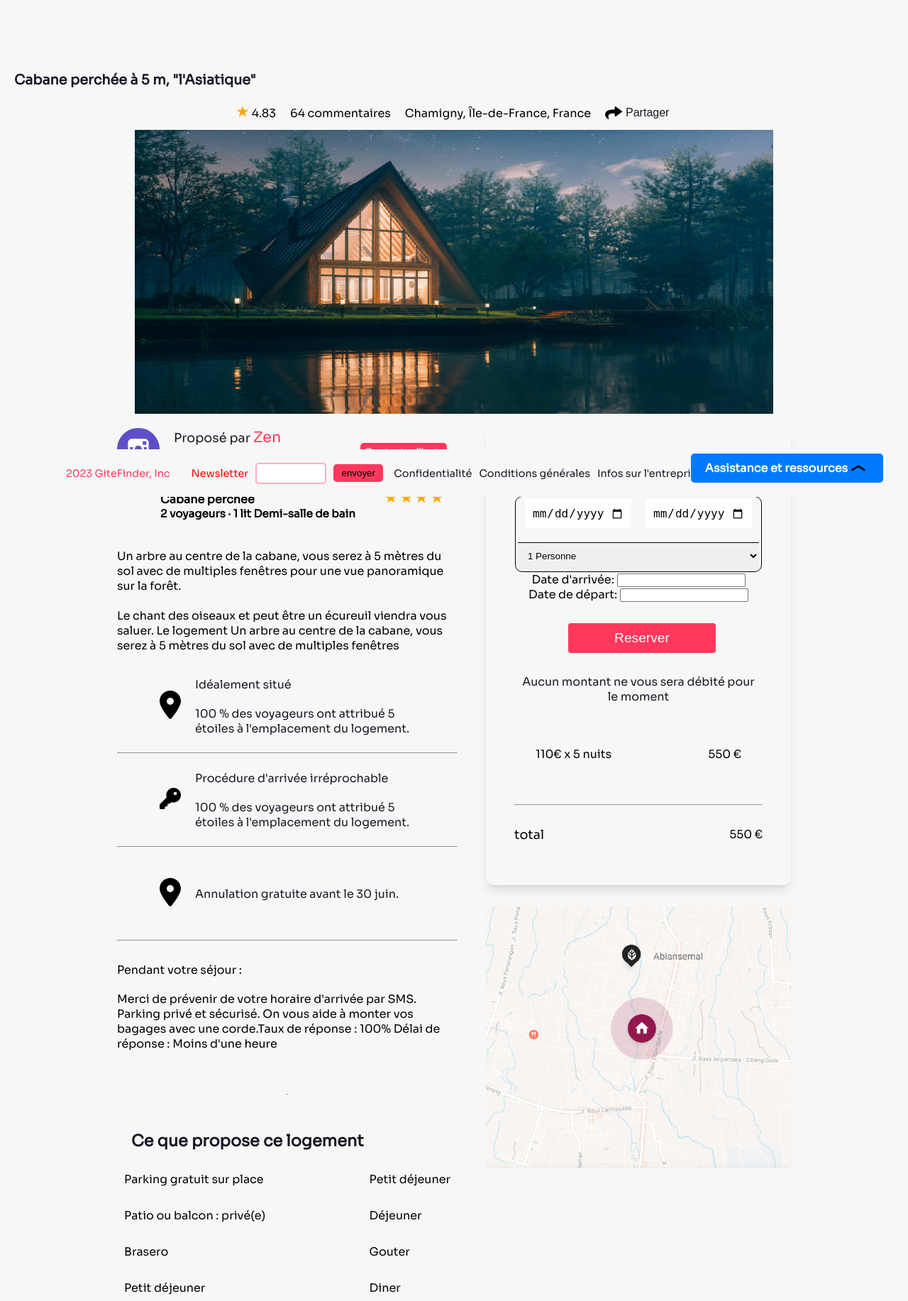
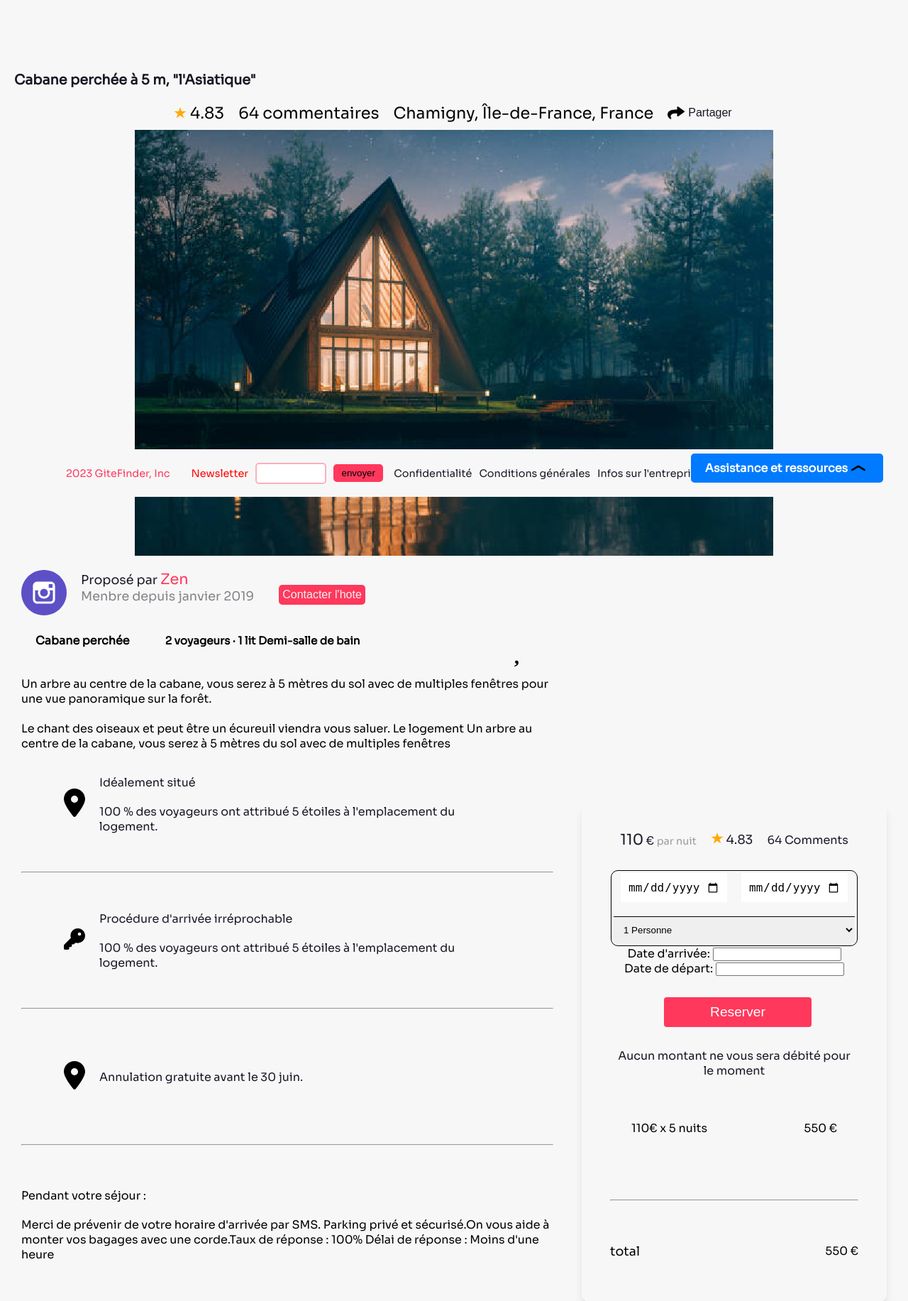
Before and after one commit to Taysma/gitefinder, a PHP site: template view/post.html.twig in a window 1280 px wide. Shown: the part 100-1933 px from the top of the page at 71% size. Run offline with PHP 8.4, Linux system fonts and the light colour scheme; the template is opened without the code that fills it, so the values that code supplies are empty; some libraries are stand-ins or nearby versions.

Commit message:
update for like  homepage and post rental favoris

```diff
--- a/asset/css/style.css
+++ b/asset/css/style.css
@@ -28,7 +28,12 @@ a {
 }
 
 hr {
-  margin: 30px auto;
+  margin: 60px auto;
+}
+@media screen and (max-width: 350px) {
+  hr {
+    margin: 70px auto;
+  }
 }
 
 body {
@@ -443,6 +448,7 @@ body .article .container-article-img {
 }
 body .article .container-article-img .title-article {
   margin: 20px;
+  position: relative;
 }
 body .article .container-article-img .title-article .h1-title-article {
   font-size: 1.2rem;
@@ -464,7 +470,6 @@ body .article .container-article-img .img-article {
 body .article .container-article-img .img-article img {
   width: 100%;
   image-rendering: pixelated;
-  height: 50vh;
 }
 body .article .container-article-img .rating-comment-location-share-like {
   display: flex;
@@ -478,6 +483,26 @@ body .article .container-article-img .rating-comment-location-share-like {
     margin: 10px 0px;
     -moz-column-gap: 20px;
          column-gap: 20px;
+  }
+}
+body .article .container-article-img .rating-comment-location-share-like .rating,
+body .article .container-article-img .rating-comment-location-share-like .comment {
+  white-space: nowrap;
+  font: 500;
+  font-size: 1.4rem;
+}
+@media screen and (max-width: 750px) {
+  body .article .container-article-img .rating-comment-location-share-like .rating,
+  body .article .container-article-img .rating-comment-location-share-like .comment {
+    font-size: 0.8rem;
+  }
+}
+body .article .container-article-img .rating-comment-location-share-like .location {
+  font-size: 1.4rem;
+}
+@media screen and (max-width: 750px) {
+  body .article .container-article-img .rating-comment-location-share-like .location {
+    font-size: 0.8rem;
   }
 }
 body .article .container-article-img .rating-comment-location-share-like .share {
@@ -514,6 +539,14 @@ body .article .container-article-img .rating-comment-location-share-like .share
   gap: 10px;
   border-radius: 15px;
 }
+@media screen and (max-width: 750px) {
+  body .article .container-article-img .rating-comment-location-share-like .share .share-button .share-popup {
+    rotate: 90deg;
+    top: 40%;
+    left: 0%;
+    position: fixed;
+  }
+}
 body .article .container-article-img .rating-comment-location-share-like .share .share-button .share-popup .icon-img {
   width: 44px;
   border-radius: 999px;
@@ -521,6 +554,11 @@ body .article .container-article-img .rating-comment-location-share-like .share
   border: none;
   cursor: pointer;
 }
+@media screen and (max-width: 750px) {
+  body .article .container-article-img .rating-comment-location-share-like .share .share-button .share-popup .icon-img {
+    rotate: 270deg;
+  }
+}
 body .article .profil-content-reservation-map {
   width: 100%;
   display: flex;
@@ -542,11 +580,13 @@ body .article .profil-content-reservation-map .row-limit-size-flex {
 body .article .profil-content-reservation-map .row-limit-size-flex .profil-article {
   align-items: center;
   gap: 20px;
-  width: 500px;
+  width: auto;
   padding: 10px;
 }
 body .article .profil-content-reservation-map .row-limit-size-flex .profil-article .title-article {
-  margin: auto;
+  display: flex;
+  gap: 50px;
+  align-items: center;
 }
 body .article .profil-content-reservation-map .row-limit-size-flex .profil-article .title-article .h1-title-article {
   font-size: 1rem;
@@ -592,11 +632,11 @@ body .article .profil-content-reservation-map .row-limit-size-flex .profil-artic
 }
 body .article .profil-content-reservation-map .row-limit-size-flex .profil-article .content-article {
   margin: 0 auto;
-  max-width: 500px;
+  max-width: 750px;
 }
 body .article .profil-content-reservation-map .row-limit-size-flex .profil-article .content-article .title-star-rating {
   display: flex;
-  justify-content: center;
+  position: relative;
   padding: 20px;
 }
 body .article .profil-content-reservation-map .row-limit-size-flex .profil-article .content-article .content-paragragraphe-article {
@@ -658,10 +698,14 @@ body .article .profil-content-reservation-map .row-limit-size-flex .profil-artic
   margin: 10px auto;
 }
 body .article .profil-content-reservation-map .row-limit-size-flex .card-map-article {
-  width: auto;
+  display: flex;
+  width: 100%;
   max-width: 450px;
   padding: 10px;
+  justify-content: center;
+  flex-direction: column;
   border: none;
+  margin: auto;
   border-radius: 15px;
 }
 body .article .profil-content-reservation-map .row-limit-size-flex .card-map-article .card-reservation {
@@ -707,6 +751,13 @@ body .article .profil-content-reservation-map .row-limit-size-flex .card-map-art
   justify-content: center;
   flex-direction: column;
   text-align: center;
+  max-width: 650px;
+  width: 100%;
+}
+@media screen and (max-width: 1000px) {
+  body .article .profil-content-reservation-map .row-limit-size-flex .card-map-article .card-reservation .form-card-reservation {
+    max-width: 450px;
+  }
 }
 body .article .profil-content-reservation-map .row-limit-size-flex .card-map-article .card-reservation .form-card-reservation form {
   margin: auto;
@@ -744,6 +795,7 @@ body .article .profil-content-reservation-map .row-limit-size-flex .card-map-art
 body .article .profil-content-reservation-map .row-limit-size-flex .card-map-article .card-reservation .form-card-reservation form .form-reservation #calendar {
   display: none;
   margin: 20px auto;
+  width: auto;
   max-width: 600px;
 }
 body .article .profil-content-reservation-map .row-limit-size-flex .card-map-article .card-reservation .form-card-reservation form .form-reservation .selected-range {
@@ -1305,6 +1357,7 @@ body footer {
   background-color: #F7F7F7;
   position: fixed;
   bottom: 0;
+  z-index: 20;
 }
 body footer .footer-container {
   display: flex;
@@ -1604,25 +1657,10 @@ body .breadcrumb .ol-breadcrumb .breadcrumb-item a.active {
   color: #333;
   font-weight: bold;
 }
-body .like-heart {
-  position: absolute;
-  top: 15px;
-  width: 64px;
-  right: 10px;
-  padding: 15px;
-  background-color: #f2f2f2;
-  border-radius: 999px;
-  display: flex;
-  height: auto;
-  align-items: center;
-}
-body .like-heart .like-size {
-  width: 100%;
-}
 body .heart {
   z-index: 150;
   right: 20px;
-  top: 25px;
+  top: 5px;
   position: absolute;
   font-size: 48px;
   transition: color 0.3s ease-in-out;
@@ -1635,4 +1673,17 @@ body .heart.filled {
 body .heart.empty {
   color: black;
   /* Couleur du cœur vide */
+}
+body .star {
+  font-size: 24px;
+  transition: color 0.3s ease-in-out;
+  cursor: pointer;
+}
+body .star.selected {
+  color: gold;
+  /* Couleur de l'étoile sélectionnée */
+}
+body .star.filled {
+  color: gold;
+  /* Couleur de l'étoile remplie */
 }/*# sourceMappingURL=style.css.map */
--- a/asset/css/style.scss
+++ b/asset/css/style.scss
@@ -41,7 +41,11 @@ a {
 }
 
 hr {
-    margin: 30px auto;
+    margin: 60px auto;
+
+    @media screen and (max-width:350px) {
+        margin: 70px auto;
+    }
 }
 
 // input[type="date"] {
@@ -579,6 +583,7 @@ body {
 
             .title-article {
                 margin: 20px;
+                position: relative;
 
                 .h1-title-article {
                     font-size: 1.2rem;
@@ -601,7 +606,7 @@ body {
                 img {
                     width: 100%;
                     image-rendering: pixelated;
-                    height: 50vh;
+                    // height: 50vh;
                 }
             }
 
@@ -619,6 +624,29 @@ body {
                     margin: 10px 0px;
                     column-gap: 20px;
 
+                }
+
+                .rating,
+                .comment {
+                    white-space: nowrap;
+                    font: 500;
+                    font-size: 1.4rem;
+
+                    @media screen and (max-width:750px) {
+
+                        font-size: 0.80rem;
+
+                    }
+                }
+
+                .location {
+                    font-size: 1.4rem;
+
+                    @media screen and (max-width:750px) {
+
+                        font-size: 0.80rem;
+
+                    }
                 }
 
 
@@ -664,7 +692,12 @@ body {
                             gap: 10px;
                             border-radius: 15px;
 
-                            @media screen and (max) {}
+                            @media screen and (max-width:750px) {
+                                rotate: 90deg;
+                                top: 40%;
+                                left: 0%;
+                                position: fixed;
+                            }
 
                             .icon-img {
                                 width: 44px;
@@ -674,6 +707,11 @@ body {
                                 border: none;
                                 cursor: pointer;
 
+                                @media screen and (max-width:750px) {
+                                    rotate: 270deg;
+
+                                }
+
                             }
                         }
                     }
@@ -705,11 +743,13 @@ body {
                     // display: flex;
                     align-items: center;
                     gap: 20px;
-                    width: 500px;
+                    width: auto;
                     padding: 10px;
 
                     .title-article {
-                        margin: auto;
+                        display: flex;
+                        gap: 50px;
+                        align-items: center;
 
                         .h1-title-article {
                             font-size: 1rem;
@@ -767,11 +807,12 @@ body {
 
                     .content-article {
                         margin: 0 auto;
-                        max-width: 500px;
+                        max-width: 750px;
 
                         .title-star-rating {
                             display: flex;
-                            justify-content: center;
+                            position: relative;
+                            // justify-content: center;
                             padding: 20px;
                         }
 
@@ -861,12 +902,14 @@ body {
                 }
 
                 .card-map-article {
-                    // display: flex;
-                    width: auto;
+                    display: flex;
+                    width: 100%;
                     max-width: 450px;
                     padding: 10px;
-                    // justify-content: center;
+                    justify-content: center;
+                    flex-direction: column;
                     border: none;
+                    margin: auto;
 
                     border-radius: 15px;
 
@@ -936,6 +979,13 @@ body {
                             justify-content: center;
                             flex-direction: column;
                             text-align: center;
+                            max-width: 650px;
+                            width: 100%;
+
+                            @media screen and (max-width:1000px) {
+                                max-width: 450px;
+
+                            }
 
 
                             form {
@@ -962,6 +1012,8 @@ body {
                                     #calendar {
                                         display: none;
                                         margin-top: 20px;
+                                        // width: auto;
+                                        // max-width: 500px;
                                     }
 
                                     .form-date-arrivee-depart {
@@ -981,6 +1033,7 @@ body {
                                     #calendar {
                                         display: none;
                                         margin: 20px auto;
+                                        width: auto;
                                         max-width: 600px;
                                     }
 
@@ -1735,6 +1788,7 @@ body {
         background-color: #F7F7F7;
         position: fixed;
         bottom: 0;
+        z-index: 20;
 
 
         .footer-container {
@@ -2111,34 +2165,35 @@ body {
         }
     }
 
-    .like-heart {
-        position: absolute;
-        top: 15px;
-        width: 64px;
-        right: 10px;
-        padding: 15px;
-        background-color: #f2f2f2;
-        border-radius: 999px;
-        display: flex;
-        height: auto;
-        align-items: center;
-
-
-        .like-size {
-            width: 100%;
-
-
-
-        }
-
-    }
-
-
-
+    // .like-heart {
+    //     // position: absolute;
+    //     top: 15px;
+    //     width: 25px;
+    //     right: 10px;
+    //     padding: 15px;
+    //     background-color: #f2f2f2;
+    //     border-radius: 999px;
+    //     display: flex;
+    //     height: auto;
+    //     align-items: center;
+
+
+    //     .like-size {
+    //         width: 100%;
+
+
+
+    //     }
+
+    // }
+
+
+    //like
     .heart {
         z-index: 150;
         right: 20px;
-        top: 25px;
+        top: 5px;
+        // background-color: #0056b3;
         position: absolute;
         font-size: 48px;
         transition: color 0.3s ease-in-out;
@@ -2155,6 +2210,23 @@ body {
         /* Couleur du cœur vide */
     }
 
+    .star {
+        font-size: 24px;
+        transition: color 0.3s ease-in-out;
+        cursor: pointer;
+    }
+
+    .star.selected {
+        color: gold;
+        /* Couleur de l'étoile sélectionnée */
+    }
+
+    .star.filled {
+        color: gold;
+        /* Couleur de l'étoile remplie */
+    }
+
+
 
 }
 
--- a/view/favoris.html.twig
+++ b/view/favoris.html.twig
@@ -26,11 +26,10 @@
 		<div class="container-favoris">
 
 			<div class="card">
+				<i id="heart" class="heart fa-regular fa-heart"></i>
 				<div class="img-card">
 					<img src="../asset/media/images/chalet-foret-nuit.jpg" alt="chalet en foret" class="size-img">
-					<div class="like-heart">
-						<img src="../asset/media/icon/like.svg" alt="like" class="like-size">
-					</div>
+
 				</div>
 				<div class="content-card">
 					<div class="title-prince">
--- a/view/post.html.twig
+++ b/view/post.html.twig
@@ -12,8 +12,8 @@
 {% block content %}
 
 	{# section post article #}
-	<section class="article">
-		<div class="container-article-img">
+	<!-- section post article -->
+		<section class="article"> <div class="container-article-img">
 			<div class="title-article">
 				<h1 class="h1-title-article">Cabane perchée à 5 m, "l'Asiatique"</h1>
 			</div>
@@ -48,6 +48,7 @@
 
 			</div>
 			<div class="img-article">
+
 				<img src="../asset/media/images/chalet-foret-nuit.jpg" alt="">
 			</div>
 		</div>
@@ -78,17 +79,12 @@
 							<div class="title-article">
 								<h1 class="h1-title-article">Cabane perchée</h1>
 								<h2 class="h2-content-article">2 voyageurs · 1 lit Demi-salle de bain</h2>
-							</div>
-							<div class="star-rating">
-								<div class="rating-img">
-									<img src="../asset/media/icon/etoile.svg" alt="star rating" class="rating-img">
-									<img src="../asset/media/icon/etoile.svg" alt="star rating" class="rating-img">
-									<img src="../asset/media/icon/etoile.svg" alt="star rating" class="rating-img">
-									<img
-									src="../asset/media/icon/etoile.svg" alt="star rating" class="rating-img">
-								<!-- <span class="rating-text">4.83 (64 avis)</span> -->
+								<div class="heart">
+									<i id="heart" class="heart fa-regular fa-heart"></i>
 								</div>
 							</div>
+
+
 						</div>
 
 						<!-- description article -->
@@ -152,7 +148,7 @@
 								<div class="content-user-for-utulisateur">
 									<span class='content-p'>Pendant votre séjour :</span>
 									<p class="p-user-condition content-p">
-										Merci de prévenir de votre horaire d'arrivée par SMS. Parking privé et sécurisé. On vous aide à monter vos bagages avec une corde.Taux de réponse : 100% Délai de réponse : Moins d'une heure
+										Merci de prévenir de votre horaire d'arrivée par SMS. Parking privé et sécurisé.On vous aide à monter vos bagages avec une corde.Taux de réponse : 100% Délai de réponse : Moins d'une heure
 									</p>
 								</div>
 							</div>
@@ -293,6 +289,7 @@
 			<div class="map-container">
 				<div class="map">
 					<img src="../asset/media/images/location.png" alt="map">
+
 				</div>
 			</div>
 
```
Also changed, not shown: asset/js/star.js (added, +49 -0 lines), view/article.html (+5 -9 lines), view/article.html.twig (deleted, +0 -8 lines), view/homepage.html.twig (+13 -6 lines), view/rental.html.twig (+7 -5 lines), view/update-like.php (deleted, +0 -14 lines), 1 other file.
